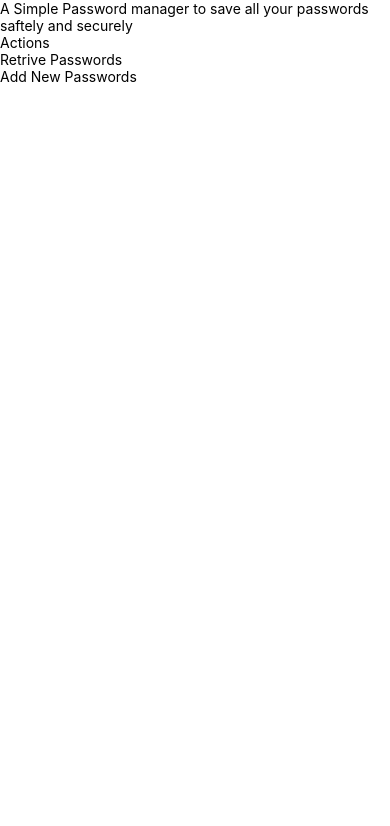
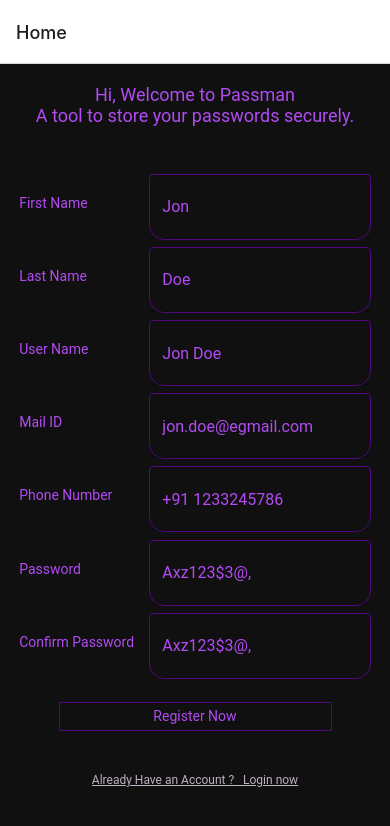
Before and after one commit to Mihir611/Password-man, a React Native app in the folder passman/: screen /Home in a window 390 px wide. Shown: the top 826 px of the page. Built offline with nearby package versions, Linux system fonts and the light colour scheme.

Commit message:
Added the UI for Register Screen

```diff
--- a/passman/App.js
+++ b/passman/App.js
@@ -1,42 +1,18 @@
 import React from 'react';
-import {
-  View,
-  TouchableOpacity,
-  Text,
-  SafeAreaView,
-  StyleSheet,
-} from 'react-native';
+import { NavigationContainer } from '@react-navigation/native';
+import { createNativeStackNavigator } from '@react-navigation/native-stack';
+import SignUp from './src/pages/signUp';
+
+const Stack = createNativeStackNavigator();
 
 const App = () => {
   return (
-    <SafeAreaView>
-      <View style={styles.container}>
-        <View>
-          <Text>
-            A Simple Password manager to save all your passwords saftely and
-            securely
-          </Text>
-        </View>
-        <View>
-          <Text>Actions</Text>
-        </View>
-        <View>
-          <TouchableOpacity>
-            <Text>Retrive Passwords</Text>
-          </TouchableOpacity>
-          <TouchableOpacity>
-            <Text>Add New Passwords</Text>
-          </TouchableOpacity>
-        </View>
-      </View>
-    </SafeAreaView>
+    <NavigationContainer>
+      <Stack.Navigator>
+        <Stack.Screen name="Home" component={SignUp} />
+      </Stack.Navigator>
+    </NavigationContainer>
   );
 };
 
-const styles = StyleSheet.create({
-  container: {
-    flex: 1,
-  },
-});
-
 export default App;
--- a/passman/package.json
+++ b/passman/package.json
@@ -15,6 +15,7 @@
     "md5": "^2.3.0",
     "react": "18.1.0",
     "react-native": "0.69.0",
+    "react-native-paper": "^4.12.2",
     "react-native-safe-area-context": "^4.3.1",
     "react-native-screens": "^3.14.0"
   },
--- a/passman/src/pages/signUp.js
+++ b/passman/src/pages/signUp.js
@@ -1,11 +1,69 @@
 import React from 'react'
-import {Text, View, SafeAreaView} from 'react-native'
+import { View, SafeAreaView, ScrollView, TouchableOpacity} from 'react-native'
+import ColorStyles from '../utils/ColorStyles'
+import MainStyle from '../utils/Styles'
+import {TextInput, Text} from 'react-native-paper'
 
 const SignUp = () => {
     return(
-        <SafeAreaView>
-            <View>
-                <Text>Form works</Text>
+        <SafeAreaView style={[ColorStyles.bodyBackground, MainStyle.container]}>
+            <View style={MainStyle.registerHeadingView}>
+                <Text style={[ColorStyles.textColor, MainStyle.registerHeadingText]}>Hi, Welcome to Passman</Text>
+                <Text style={[ColorStyles.textColor, MainStyle.registerHeadingText]}>A tool to store your passwords securely.</Text>
+            </View>
+            <ScrollView style={MainStyle.registerBodyView}>
+                <View style={MainStyle.registerRowView}>
+                    <Text style={[ColorStyles.textColor, MainStyle.registerTbText]}>First Name</Text>
+                    <View style={MainStyle.registerTbView}>
+                        <TextInput style={MainStyle.registerTb} theme={{ colors: { text: '#B24BF3' } }} placeholder="Jon" placeholderTextColor={'#B24BF3'}/>
+                    </View>
+                </View>
+                <View style={MainStyle.registerRowView}>
+                    <Text style={[ColorStyles.textColor, MainStyle.registerTbText]}>Last Name</Text>
+                    <View style={MainStyle.registerTbView}>
+                        <TextInput style={MainStyle.registerTb} theme={{ colors: { text: '#B24BF3' } }} placeholder="Doe" placeholderTextColor={'#B24BF3'}/>
+                    </View>
+                </View>
+                <View style={MainStyle.registerRowView}>
+                    <Text style={[ColorStyles.textColor, MainStyle.registerTbText]}>User Name</Text>
+                    <View style={MainStyle.registerTbView}>
+                        <TextInput style={MainStyle.registerTb} theme={{ colors: { text: '#B24BF3' } }} placeholder="Jon Doe" placeholderTextColor={'#B24BF3'}/>
+                    </View>
+                </View>
+                <View style={MainStyle.registerRowView}>
+                    <Text style={[ColorStyles.textColor, MainStyle.registerTbText]}>Mail ID</Text>
+                    <View style={MainStyle.registerTbView}>
+                        <TextInput style={MainStyle.registerTb} theme={{ colors: { text: '#B24BF3' } }} keyboardType="email-address" placeholder='jon.doe@egmail.com' placeholderTextColor={'#B24BF3'}/>
+                    </View>
+                </View>
+                <View style={MainStyle.registerRowView}>
+                    <Text style={[ColorStyles.textColor, MainStyle.registerTbText]}>Phone Number</Text>
+                    <View style={MainStyle.registerTbView}>
+                        <TextInput style={MainStyle.registerTb} theme={{ colors: { text: '#B24BF3' } }} keyboardType="numeric" placeholder='+91 1233245786' placeholderTextColor={'#B24BF3'} maxLength={10}/>
+                    </View>
+                </View>
+                <View style={MainStyle.registerRowView}>
+                    <Text style={[ColorStyles.textColor, MainStyle.registerTbText]}>Password</Text>
+                    <View style={MainStyle.registerTbView}>
+                        <TextInput style={MainStyle.registerTb} theme={{ colors: { text: '#B24BF3' } }} placeholder="Axz123$3@," placeholderTextColor={'#B24BF3'} secureTextEntry={true} maxLength={20}/>
+                    </View>
+                </View>
+                <View style={MainStyle.registerRowView}>
+                    <Text style={[ColorStyles.textColor, MainStyle.registerTbText]}>Confirm Password</Text>
+                    <View style={MainStyle.registerTbView}>
+                        <TextInput style={MainStyle.registerTb} theme={{ colors: { text: '#B24BF3' } }} placeholder="Axz123$3@," placeholderTextColor={'#B24BF3'} secureTextEntry={true} maxLength={20}/>
+                    </View>
+                </View>
+            </ScrollView>
+            <View style={MainStyle.registerMidBodyView}>
+                <TouchableOpacity style={MainStyle.registerButton}>
+                    <Text style={[ColorStyles.textColor, MainStyle.registerButtonText]}>Register Now</Text>
+                </TouchableOpacity>
+            </View>
+            <View style={MainStyle.registerFooterView}>
+                <TouchableOpacity>
+                    <Text style={[MainStyle.registerfooterText, ColorStyles.footerLoginText]}>Already Have an Account ? &nbsp; Login now</Text>
+                </TouchableOpacity>
             </View>
         </SafeAreaView>
     )
--- a/passman/src/utils/ColorStyles.js
+++ b/passman/src/utils/ColorStyles.js
@@ -5,7 +5,10 @@ const ColorStyles = StyleSheet.create({
         backgroundColor:'#101010'
     },
     textColor : {
-        color:'#51087E'
+        color:'#B24BF3',
+    },
+    footerLoginText:{
+        color:"#BEAFC2"
     }
 })
 
--- /dev/null
+++ b/passman/src/utils/Styles.js
@@ -0,0 +1,63 @@
+import { StyleSheet } from "react-native";
+
+const MainStyle = StyleSheet.create({
+    container:{
+        flex:1
+    },
+    //#region RegistrationStyles
+    registerHeadingView:{
+        flex:0.1,
+        margin:'5%'
+    },
+    registerHeadingText:{
+        textAlign:'center',
+        fontSize:18
+    },
+    registerBodyView:{
+        flex:0.7,
+        margin:'4%'
+    },
+    registerRowView:{
+        flexDirection:'row',
+        justifyContent:'space-between',
+        margin:'1%'
+    },
+    registerTb:{
+        borderWidth:1,
+        borderColor:'#51087E',
+        backgroundColor:'#101010',
+        borderRadius:15
+    },
+    registerTbView:{
+        width:'66%',
+        paddingLeft:'3%'
+    },
+    registerTbText:{
+        marginTop:'6%'
+    },
+    registerMidBodyView:{
+        flex:0.1,
+    },
+    registerButton:{
+        borderWidth:1,
+        borderColor:'#51087E',
+        alignSelf:'center',
+        width:'70%'
+    },
+    registerButtonText:{
+        padding:'2%',
+        textAlign:'center'
+    },
+    registerFooterView:{
+        flex:0.1,
+        margin:'5%',
+    },
+    registerfooterText:{
+        textAlign:'center',
+        fontSize:12,
+        textDecorationLine:'underline'
+    }
+    //#endregion RegistrationStyles
+})
+
+export default MainStyle
```
Also changed, not shown: 1 other file (tests, documents, lock files or other folders).
